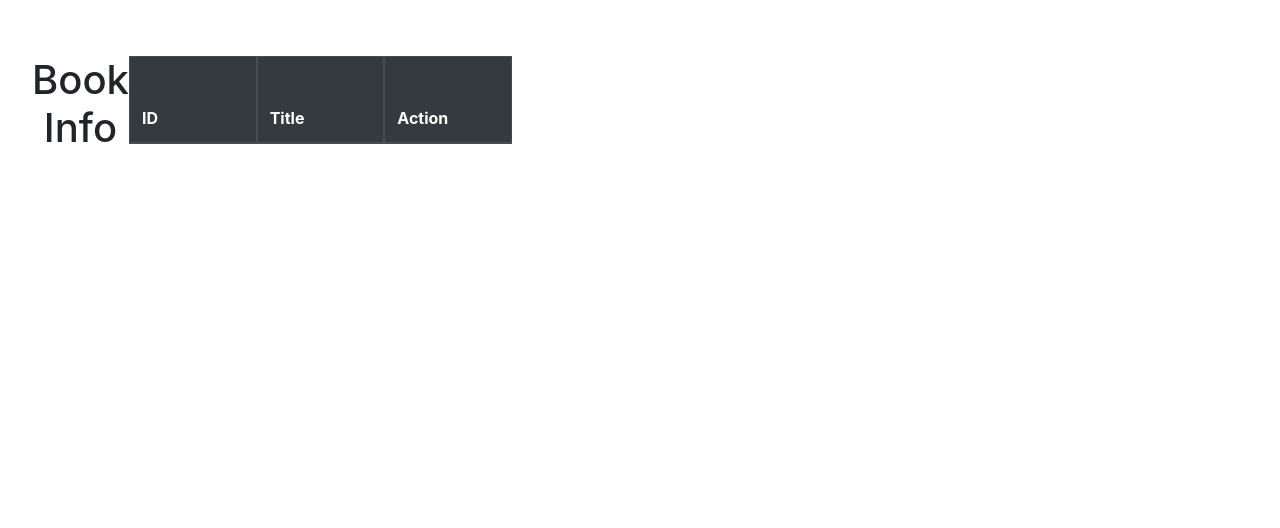
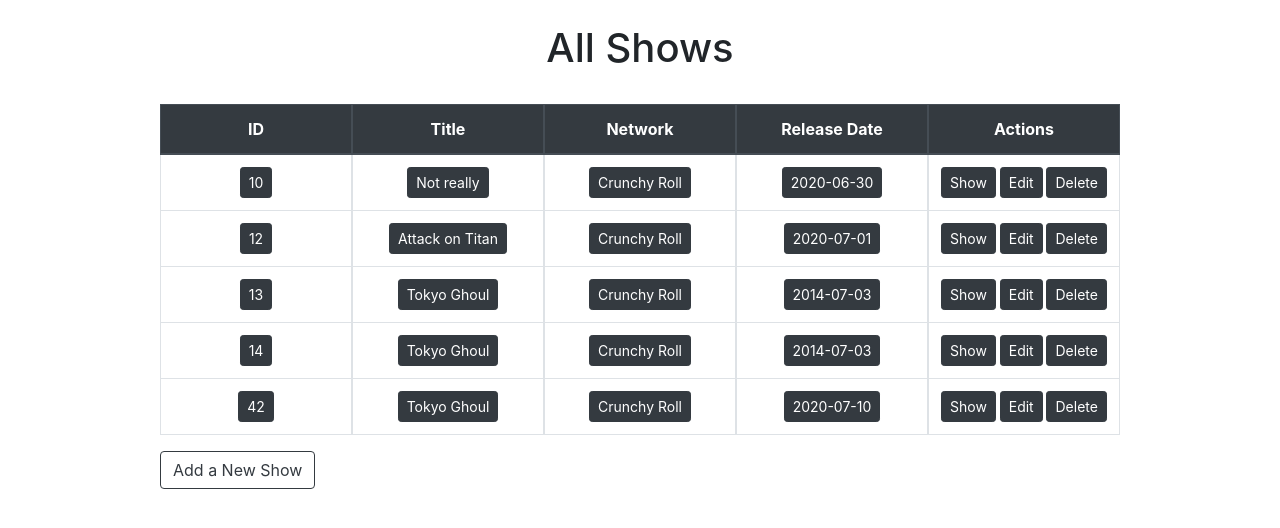
Before and after one commit to Lydelltyler/django_semirestful_TV_shows, a Django app: page /shows in a window 1280 px wide. Shown: the top 528 px of the page. Run offline with Django 3.2, Linux system fonts and the light colour scheme; data comes from the database, SQL or seed files in the repository; both versions use the stored data as it was after the commit; lists and menus that the app fills with data are empty; some libraries are stand-ins or nearby versions.

Commit message:
Added form validation & more

```diff
--- a/semiRestful_tv_shows/models.py
+++ b/semiRestful_tv_shows/models.py
@@ -1,4 +1,17 @@
 from django.db import models
+
+class ShowManager (models.Manager):
+    def basic_validator(self, postData):
+        errors = {}
+        if len(postData['title']) < 5:
+            errors['title'] = "Show title should be at least 5 characters"
+        if len(postData['network']) < 3:
+            errors['network'] = "Network name should be at least 3 characters"
+        if len(postData['release_date']) < 5:
+            errors['release'] = "release date needs to be filled"
+        if len(postData['desc']) < 5:
+            errors["desc"] = "Show description should be at least 5 characters"
+        return errors
 
 class Shows(models.Model):
     title = models.CharField(max_length=255)
@@ -7,3 +20,4 @@
     desc = models.TextField()
     created_at = models.DateTimeField(auto_now_add=True)
     updated_at = models.DateTimeField(auto_now=True)
+    objects = ShowManager()
--- a/semiRestful_tv_shows/static/styles.css
+++ b/semiRestful_tv_shows/static/styles.css
@@ -4,10 +4,26 @@
 
 .book_info {
     display: flex;
-    margin: 2em;
-    width: 30em;
+    margin: 2em auto 0em auto;
+    padding: 0em 10em;
+    text-align: center;
+}
+
+.home {
+    margin: 0em auto;
+    padding: 3em 10em 0em 10em;
+    width: 60em;
 }
 
 .headers {
     text-align: center;
 }
+
+.linkss {
+margin-left: 10em;
+}
+
+.links {
+    text-align: right;
+
+}
--- a/semiRestful_tv_shows/templates/showTable.html
+++ b/semiRestful_tv_shows/templates/showTable.html
@@ -5,63 +5,93 @@
     <meta charset="UTF-8">
     <meta name="viewport" content="width=device-width, initial-scale=1.0">
     {% load static %}
-    <link rel="stylesheet" href="{% static 'styles.css' %}">    <!-- CHANGE CSS FILE LOCATION -->
+    <link rel="stylesheet" href="{% static 'styles.css' %}">
+    <!-- CHANGE CSS FILE LOCATION -->
     <link rel="stylesheet" href="https://stackpath.bootstrapcdn.com/bootstrap/4.5.0/css/bootstrap.min.css"
         integrity="sha384-9aIt2nRpC12Uk9gS9baDl411NQApFmC26EwAOH8WgZl5MYYxFfc+NcPb1dKGj7Sk" crossorigin="anonymous">
 
-    <title> Document </title>
+    <title> Shows </title>
 </head>
 
 <body>
+    <h1 class="headers">All Shows</h1>
     <div class="book_info">
-    <h1 class="headers">Book Info</h1>
+
+        <!----------- ID COLUMN ----------->
         <table class="table tabbb table-bordered">
             <thead class="thead-dark">
                 <tr>
                     <th scope="col">ID</td>
                 </tr>
             </thead>
-        {%for book in book_info%}
+            {%for show in show_table%}
             <tr>
-            <th scope="col"><button class="btn btn-sm btn-dark row">{{book.id}}</button></th>
+                <th scope="col"><button class="btn btn-sm btn-dark row">{{show.id}}</button></th>
 
             </tr>
             {%endfor%}
         </table>
-
+        <!----------- TITLE COLUMN ----------->
         <table class="table tabbb table-bordered">
             <thead class="thead-dark">
                 <tr>
                     <th scope="col">Title</td>
                 </tr>
             </thead>
-        {%for book in book_info%}
+            {%for show in show_table%}
             <tr>
-            <th scope="col"><button class="btn btn-sm btn-dark row">{{book.title}}</button></th>
+                <th scope="col"><button class="btn btn-sm btn-dark row">{{show.title}}</button></th>
             </tr>
             {%endfor%}
-
         </table>
-
+        <!----------- NETWORK COLUMN ----------->
         <table class="table tabbb table-bordered">
             <thead class="thead-dark">
                 <tr>
-                <th scope="col">Action</td>
+                    <th scope="col">Network</td>
                 </tr>
             </thead>
-        {%for book in book_info%}
+            {%for show in show_table%}
+            <tr>
+                <th scope="col"><button class="btn btn-sm btn-dark row">{{show.network}}</button></th>
+            </tr>
+            {%endfor%}
+        </table>
+        <!----------- RELEASE DATE COLUMN ----------->
+        <table class="table tabbb table-bordered">
+            <thead class="thead-dark">
+                <tr>
+                    <th scope="col">Release Date</td>
+                </tr>
+            </thead>
+            {%for show in show_table%}
+            <tr>
+                <th scope="col"><button class="btn btn-sm btn-dark row">{{show.release}}</button></th>
+            </tr>
+            {%endfor%}
+        </table>
+        <!----------- ACTIONS COLUMN ----------->
+        <table class="table tabbb table-bordered">
+            <thead class="thead-dark">
+                <tr>
+                    <th scope="col">Actions</td>
+                </tr>
+            </thead>
+            {%for show in show_table%}
             <tr>
                 <th scope="row">
-                <form action="/view_book" method="POST">
+                    <form action="/show_actions" method="POST">
                         {% csrf_token %}
-                    <input type="hidden" name="which_book" value={{book.id}}>
-                    <button type="sumbit" class="btn btn-sm btn-dark">View</button>
+                        <button type="sumbit" class="btn btn-sm btn-dark" name='view_show' value={{show.id}}>Show</button>
+                        <button type="sumbit" class="btn btn-sm btn-dark" name='edit_show' value={{show.id}}>Edit</button>
+                        <button type="sumbit" class="btn btn-sm btn-dark" name='delete_show' value={{show.id}}>Delete</button>
                     </form>
                     </td>
             </tr>
             {%endfor%}
         </table>
     </div>
+    <a class="linkss btn btn-outline-dark" href="{% url 'create_show' %}">Add a New Show</a>
 </body>
 
 </html>
--- a/semiRestful_tv_shows/urls.py
+++ b/semiRestful_tv_shows/urls.py
@@ -2,9 +2,13 @@
 from . import views
 
 urlpatterns = [
-    path('shows', views.index),
-    path('shows/new', views.new_show),
-    path('shows/create', views.add),
-    path('shows/<id>', views.pages),
-    path('delete', views.delete_page)
+    path('', views.home),
+    path('shows', views.index, name="home"),
+    path('show_actions', views.show_methods),
+    path('shows/new', views.create_show, name="create_show"),
+    path('shows/create', views.adds_show),
+    path('shows/<id>', views.view_show),
+    path('shows/<id>/edit', views.edit_show),
+    path('shows/<id>/update', views.update_show),
+
 ]
--- a/semiRestful_tv_shows/views.py
+++ b/semiRestful_tv_shows/views.py
@@ -1,42 +1,126 @@
 from django.shortcuts import render, HttpResponse, redirect
+from django.contrib import messages
 from .models import Shows
 
 
+###### SENDS TO MAIN TABLE ROUTE
+
+def home(request):
+    return redirect('/shows')
+
+####### SHOWS MAIN SHOW TABLES
+
 def index(request):
     print(request.GET)
-    return render(request, "showTable.html")
+    context = {
+        'show_table': Shows.objects.all()
+    }
 
-def new_show(request):
+    return render(request, "showTable.html", context)
+
+####### TEMPLATE FOR ADDING SHOWS
+
+def create_show(request):
     print(request.GET)
     return render(request, "addShow.html")
 
-def add(request):
-    title_from_form = request.POST['title']
-    network_from_form = request.POST['network']
-    release_from_form = request.POST['release_date']
-    desc_from_form = request.POST['desc']
-    Shows.objects.create(title=title_from_form, network=network_from_form,
-                         release=release_from_form, desc=desc_from_form)
-    lastest_id = Shows.objects.last()
-    id = lastest_id.id
-    print(id)
-    return redirect(f'/shows/{id}', id=id)
+####### TEMPLATE FOR EDITING SHOWS
+
+def edit_show(request, id):
+
+    this_id= int(id)
+
+    context ={
+        'show_info': Shows.objects.get(id=this_id)
+    }
+
+    print(request.GET)
+    return render(request, "editShow.html", context)
+
+######## ADDS SHOW TO DATABASE
+
+def adds_show(request):
+
+    errors = Shows.objects.basic_validator(request.POST)
+
+    if len(errors) > 0:
+        for key, val in errors.items():
+            messages.error(request, val)
+        return redirect('/shows/new')
+    else:
+        title_from_form = request.POST['title']
+        network_from_form = request.POST['network']
+        release_from_form = request.POST['release_date']
+        desc_from_form = request.POST['desc']
+        Shows.objects.create(title=title_from_form, network=network_from_form,
+                            release=release_from_form, desc=desc_from_form)
+        lastest_id = Shows.objects.last()
+        id = lastest_id.id
+        print(id)
+        return redirect(f'/shows/{id}')
+
+####### UPDATES SHOW IN DATABASE
+
+def update_show(request, id):
+    this_id = int(id)
+
+    errors = Shows.objects.basic_validator(request.POST)
+
+    if len(errors) > 0:
+        for key, val in errors.items():
+            messages.error(request, val)
+        return redirect(f'/shows/{id}/edit')
+    else:
+        this_show = Shows.objects.get(id=this_id)
+        this_show.title = request.POST['title']
+        this_show.network = request.POST['network']
+        this_show.release = request.POST['release_date']
+        this_show.desc = request.POST['desc']
+        this_show.save()
+        messages.success(request, f"Show {id} successfully updated")
+
+    print(this_id)
+    print(request.POST)
+    return redirect(f'/shows/{id}')
 
 
-def pages(request, id):
+####### DISPLAY SHOW INFORMATION
 
+def view_show(request, id):
+
+    this_id = int(id)
     context = {
-        'show_info': Shows.objects.last()
+        'show_info': Shows.objects.get(id=this_id)
     }
-
+    print(this_id)
     return render(request, 'showInfo.html', context)
 
-def delete_page(request):
+
+######## TABLE ACTIONS
+
+def show_methods(request):
     all_shows = Shows.objects.all()
-    for show in all_shows:
-        if show.id == int(request.POST['which_show']):
-            print(show.id)
-            show.delete()
 
+    for key, value in request.POST.items():
+        # FOR DELETED SHOWS
+        if key == "delete_show":
+            for show in all_shows:
+                if show.id == int(request.POST['delete_show']):
+                    print(show.id)
+                    show.delete()
+        # FOR EDITING SHOWS
+        if key == "edit_show":
+            for show in all_shows:
+                if show.id == int(request.POST['edit_show']):
+                    print(show.id)
+                    return redirect(f'/shows/{show.id}/edit')
+        # FOR VIEWING SHOWS
+        if key == "view_show":
+            for show in all_shows:
+                if show.id == int(request.POST['view_show']):
+                    # print(show.id)
+                    return redirect(f'/shows/{show.id}' )
+
+        print(key, value)
     print(request.POST)
-    return redirect('/')
+    return redirect('/shows')
```
Also changed, not shown: semiRestful_tv_shows/templates/addShow.html (+13 -1 lines), semiRestful_tv_shows/templates/editShow.html (+15 -4 lines), semiRestful_tv_shows/templates/showInfo.html (+6 -3 lines), db.sqlite3. Lines whose indentation alone changed are shown as unchanged.
